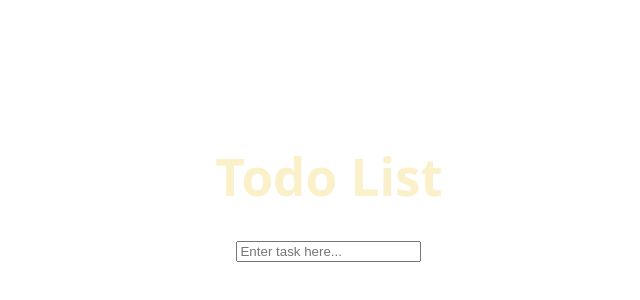
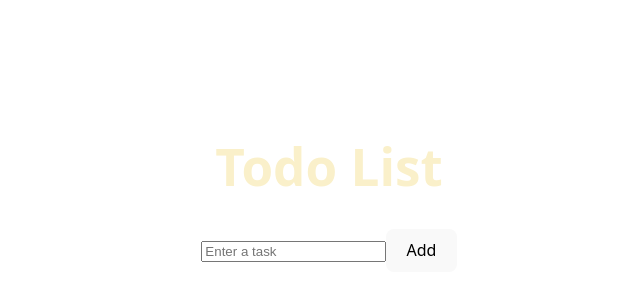
Before and after one commit to angelalita77/320-9-RALAB-Building-a-Todo-List, a React (Vite) app: page / in a window 1280 px wide. Shown: the part 212-512 px from the top of the page, without its empty margins (311-951 px from the left). Built offline with nearby package versions, Linux system fonts and the light colour scheme.

Commit message:
Create only one prop for TextInput component. Also add the Add button

```diff
--- a/src/App.jsx
+++ b/src/App.jsx
@@ -1,19 +1,26 @@
 import { useState, useReducer } from "react"
-import Header from "./components/Header"
+
 
 // Import components
 import TextInput from "./components/TextInput"
+import Header from "./components/Header"
+import todoReducer from "./todoReducer"
+
+// Import data (initialSet)
+import { initialState } from './data/initialState'
+import { prerenderToNodeStream } from "react-dom/static"
+
 
 function App() {
-  const [count_even, setCount_even] = useState(0)
-
+  const[todos, dispatch] = useReducer(todoReducer, initialState)
+  console.log(prerenderToNodeStream)
 
 
 
   return (
     <div>
       <Header />
-      <TextInput />
+      <TextInput dispatch={todoReducer} />
 
       {/* Putting the component structure of app */}
       {/* <TodoList /> */}
--- a/src/components/TextInput.jsx
+++ b/src/components/TextInput.jsx
@@ -1,10 +1,26 @@
-export default function TextInput({ state, setState }) {
+import { useState } from "react";
+
+export default function TextInput({ dispatch }) {
+
+    // create state to hook text from input field
+    // upon load the field will be empty
+    // initial state = ""
+    const[text, setText]=useState("")
+
+    const handleSubmit = (e) => {
+        e.preventDefault()
+        // code to grab text into setText
+    }
+
   return (
-    <input
-      type="text"
-      value={state}
-      placeholder="Enter task here..."
-      onChange={(e) => setState(e.target.value)}
-    />
+    <form onSubmit={handleSubmit}>
+      <input
+        type="text"
+        value={text}
+        onChange={e => setText(e.target.value)}
+        placeholder="Enter a task"
+      />
+      <button type="submit">Add</button>
+    </form>
   );
 }
--- a/src/todoReducer.jsx
+++ b/src/todoReducer.jsx
@@ -8,7 +8,7 @@ export default function todoReducer(state, action) {
         case "ADD_TODO":{
             return[
                 ...state,
-                {id: newID, item: action.payload, completed: false};
+                {id: newID, item: action.payload, completed: false}
             ];
         }
 
```
